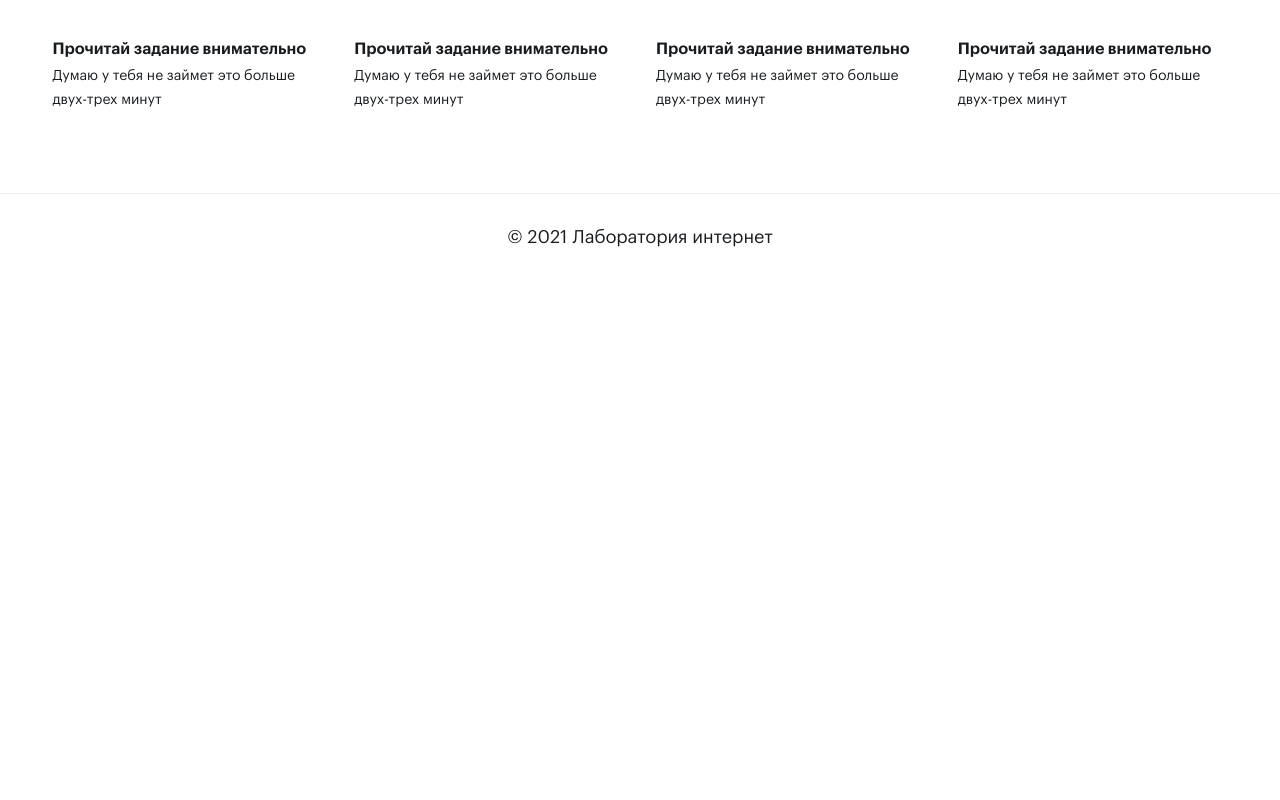
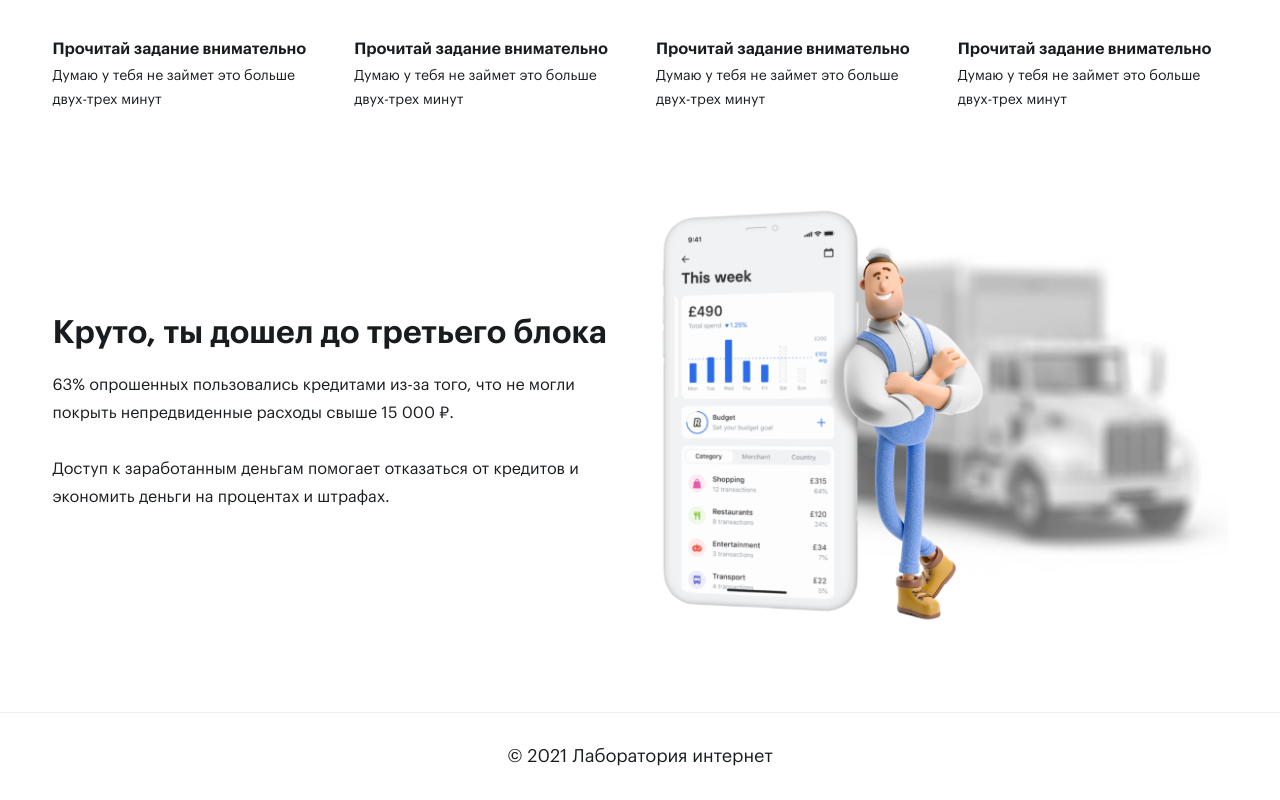
Before and after one commit to PlaksinaKate/test-task-lab, a React (Vite) app: page / in a window 1280 px wide. Shown: the part 1129-1929 px from the top of the page. Before the commit the page ends 1411 px from the top, so only its background shows below. Built offline with nearby package versions, Linux system fonts and the light colour scheme.

Commit message:
feat: add third block section

```diff
--- a/src/pages/MainPage/index.tsx
+++ b/src/pages/MainPage/index.tsx
@@ -1,4 +1,4 @@
-import { Footer, Header, Hero, HowWeWork } from "../../sections";
+import { Footer, Header, Hero, HowWeWork, ThirdBlock } from "../../sections";
 
 export function MainPage() {
   return (
@@ -7,6 +7,7 @@ export function MainPage() {
       <main>
         <Hero />
         <HowWeWork />
+        <ThirdBlock />
       </main>
       <Footer />
     </>
--- /dev/null
+++ b/src/sections/ThirdBlock/ThirdBlock.module.scss
@@ -0,0 +1,41 @@
+@import "../../assets/scss/vars";
+@import "../../assets/scss/mixins";
+
+.section {
+  padding: 0 0 80px;
+}
+
+.text_content,
+.img {
+  width: 49%;
+}
+
+.text {
+  margin-top: 18px;
+}
+
+@include media("ml") {
+  .section {
+    padding: 0 0 56px;
+  }
+}
+
+@include media("mm") {
+  .wr {
+    flex-direction: column-reverse;
+  }
+
+  .text_content,
+  .img {
+    width: 100%;
+    text-align: center;
+  }
+
+  .text_content {
+    margin-top: 7px;
+  }
+
+  .text {
+    margin-top: 27px;
+  }
+}
--- /dev/null
+++ b/src/sections/ThirdBlock/index.tsx
@@ -0,0 +1,28 @@
+import { Title, Wr, Text } from "../../components/ui-kit";
+import { PATH } from "../../helpers/consts";
+import styles from "./ThirdBlock.module.scss";
+
+export function ThirdBlock() {
+  return (
+    <section className={styles.section} id={PATH["3-block"].link}>
+      <Wr>
+        <div className={`row space-between center no-wrap ${styles.wr}`}>
+          <div className={styles.text_content}>
+            <Title size={"h3"} tag={"h3"}>
+              Круто, ты дошел до третьего блока
+            </Title>
+            <Text size={"16"} classNames={styles.text}>
+              63% опрошенных пользовались кредитами из-за того, что не могли
+              покрыть непредвиденные расходы свыше 15 000 ₽. <br /> <br />
+              Доступ к заработанным деньгам помогает отказаться от кредитов и
+              экономить деньги на процентах и штрафах.
+            </Text>
+          </div>
+          <div className={styles.img}>
+            <img src="src/assets/img/3-block.png" alt="3-block" />
+          </div>
+        </div>
+      </Wr>
+    </section>
+  );
+}
--- a/src/sections/index.tsx
+++ b/src/sections/index.tsx
@@ -2,5 +2,6 @@ import { Footer } from "./Footer";
 import { Header } from "./Header";
 import { Hero } from "./Hero";
 import { HowWeWork } from "./How-we-work";
+import { ThirdBlock } from "./ThirdBlock";
 
-export { Footer, Header, Hero, HowWeWork };
+export { Footer, Header, Hero, HowWeWork, ThirdBlock };
```
Also changed, not shown: src/assets/img/3-block.png (added).
